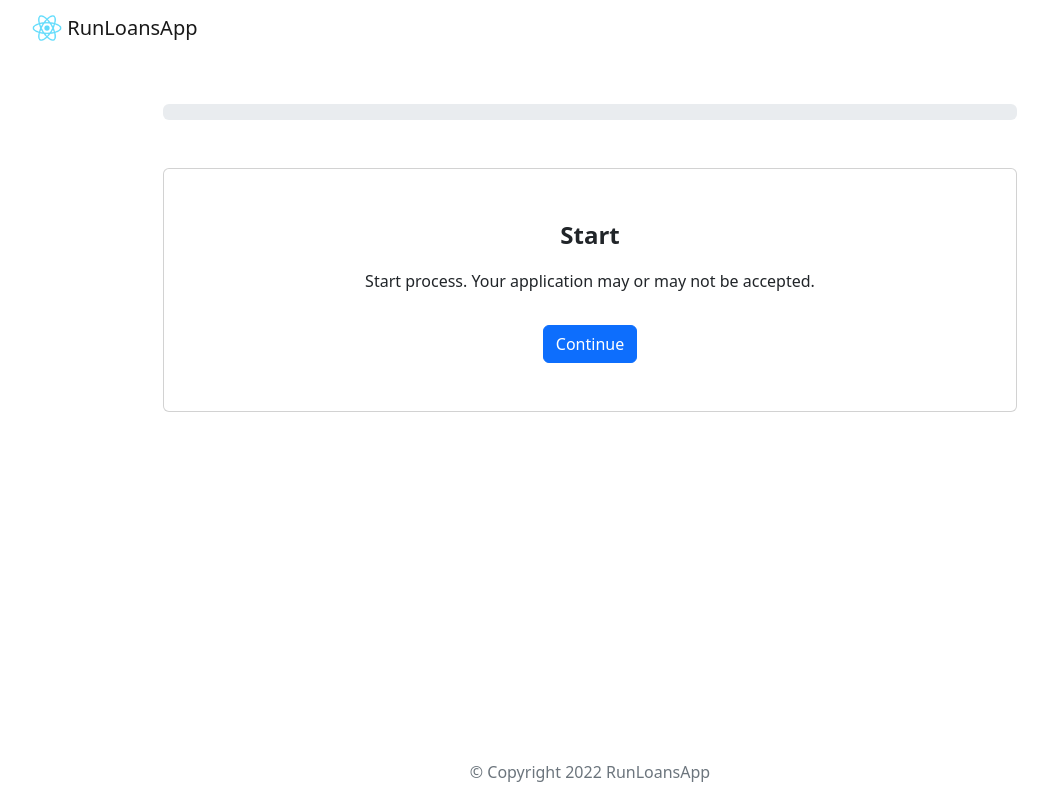
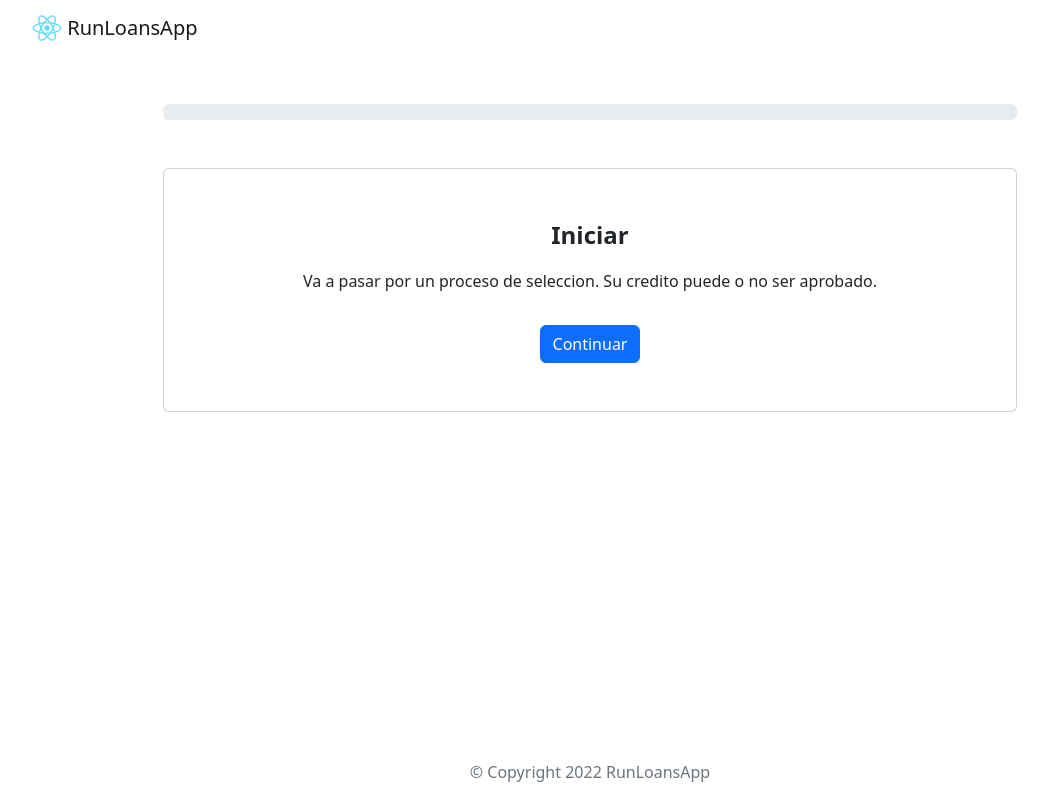
Before and after one commit to xsjark/uiux_test, a React (Create React App) app: page / in a window 1280 px wide. Shown: the whole page, without its empty margins (50-1098 px from the left). Built offline with nearby package versions, Linux system fonts and the light colour scheme.

Commit message:
improved ux on camera

```diff
--- a/src/App.js
+++ b/src/App.js
@@ -49,7 +49,7 @@ function App() {
       case 1:
         return <DetailsCard handleForward={handleForward} handleBack={handleBack} handleSubmitForm={handleSubmitForm}/>;
       case 2:
-        return <CameraCard handleForward={handleForward} handleBack={handleBack} handleTakePhoto={handleTakePhoto}/>;
+        return <CameraCard handleForward={handleForward} handleBack={handleBack} handleTakePhoto={handleTakePhoto} idType={formData.idType}/>;
       case 3:
         return <LoanCard handleForward={handleForward} handleBack={handleBack} handleLoanAmount={handleLoanAmount} loanAmount={loanAmount}/>;
       case 4:
--- a/src/components/cameraCard/CameraCard.js
+++ b/src/components/cameraCard/CameraCard.js
@@ -4,7 +4,7 @@ import Camera from 'react-html5-camera-photo';
 import 'react-html5-camera-photo/build/css/index.css';
 import CameraPreviewCard from '../cameraPreviewCard/CameraPreviewCard';
 
-function CameraCard({ handleForward, handleBack, handleTakePhoto }) {
+function CameraCard({ handleForward, handleBack, handleTakePhoto, idType }) {
     const [dataUri, setDataUri] = useState('');
 
     function handleTakePhotoAnimationDone(dataUri) {
@@ -19,6 +19,10 @@ function CameraCard({ handleForward, handleBack, handleTakePhoto }) {
                 {
                     (dataUri)
                         ? <Card.Body className="d-flex flex-column p-3 p-md-5">
+                            <div className="d-flex flex-column align-items-center">
+                                <p className='fs-4 fw-bold'>Confirmacion de identidad</p>
+                                <p>Verifique si todo es visible.</p>
+                            </div>
                             <CameraPreviewCard dataUri={dataUri} isFullscreen={isFullscreen} />
                             <div className="d-flex justify-content-center">
                                 <button type="button" class="btn btn-light mt-3 me-3" onClick={() => setDataUri()}>Back</button>
@@ -26,6 +30,10 @@ function CameraCard({ handleForward, handleBack, handleTakePhoto }) {
                             </div>
                         </Card.Body>
                         : <Card.Body className="d-flex flex-column p-3 p-md-5">
+                            <div className="d-flex flex-column align-items-center">
+                                <p className='fs-4 fw-bold'>Confirmacion de identidad</p>
+                                <p>Tome una selfie con su {idType}.</p>
+                            </div>
                             <Camera onTakePhotoAnimationDone={handleTakePhotoAnimationDone}
                                 isFullscreen={isFullscreen}
                             />
--- a/src/components/detailsCard/DetailsCard.js
+++ b/src/components/detailsCard/DetailsCard.js
@@ -23,14 +23,14 @@ function DetailsCard({ handleForward, handleBack, handleSubmitForm }) {
 
                         <input {...register("phone", { required: "Phone is required" })} id="phone" className="form-control" placeholder="Telefono" />
 
-                        <select {...register("idtype", { required: "Type of identification is required" })} id="idtype" className="form-control">
+                        <select {...register("idType", { required: "Type of identification is required" })} id="idtype" className="form-control">
                             <option value="" selected>Tipo identificación</option>
-                            <option value={1}>Pasaporte</option>
-                            <option value={2}>Otro identificación oficial</option>
+                            <option value="pasaporte">Pasaporte</option>
+                            <option value="cédula o otro identificación oficial">Otro identificación oficial</option>
                         </select>
                         <div className="d-flex justify-content-end">
-                            <button type="button" className="btn btn-light mt-3 me-3" onClick={() => handleBack()}>Back</button>
-                            <input type="submit" className="btn btn-primary mt-3" />
+                            <button type="button" className="btn btn-light mt-3 me-3" onClick={() => handleBack()}>Atrás</button>
+                            <input type="submit"value="Continuar"  className="btn btn-primary mt-3" />
                         </div>
                     </form>
                 </Card.Body>
--- a/src/components/introCard/IntroCard.js
+++ b/src/components/introCard/IntroCard.js
@@ -5,9 +5,9 @@ function IntroCard({handleForward}) {
         <div className="flex-grow-1 d-flex flex-column align-items-center ">
             <Card className="col-10 col-md-8">
                 <Card.Body className="d-flex flex-column align-items-center p-3 p-md-5">
-                <p className='fs-4 fw-bold'>Start</p>
-                <p>Start process. Your application may or may not be accepted.</p>
-                <button type="button" class="btn btn-primary mt-3" onClick={() => handleForward()}>Continue</button>
+                <p className='fs-4 fw-bold'>Iniciar</p>
+                <p>Va a pasar por un proceso de seleccion. Su credito puede o no ser aprobado.</p>
+                <button type="button" class="btn btn-primary mt-3" onClick={() => handleForward()}>Continuar</button>
                 </Card.Body>
             </Card>
         </div>
```
